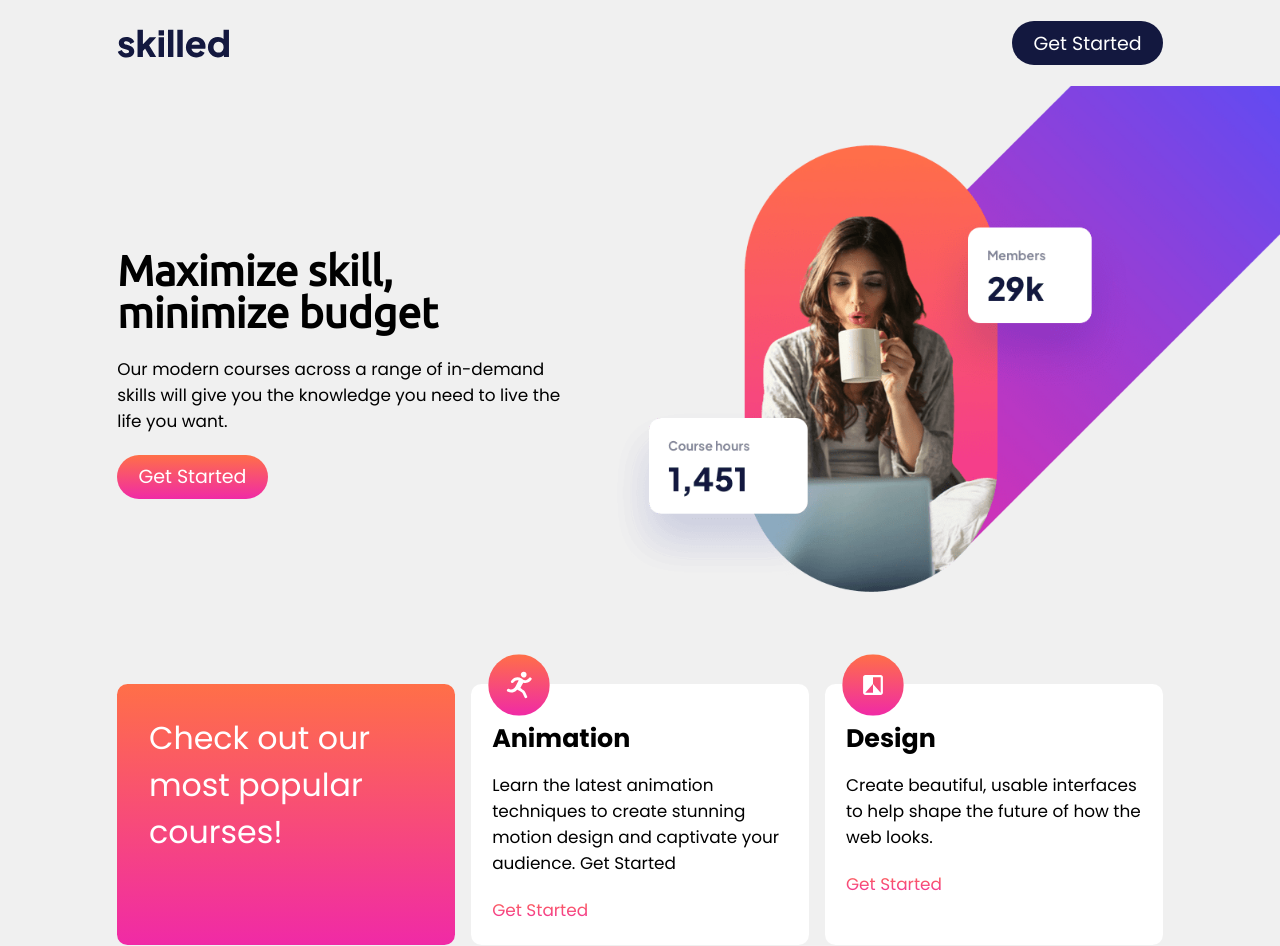
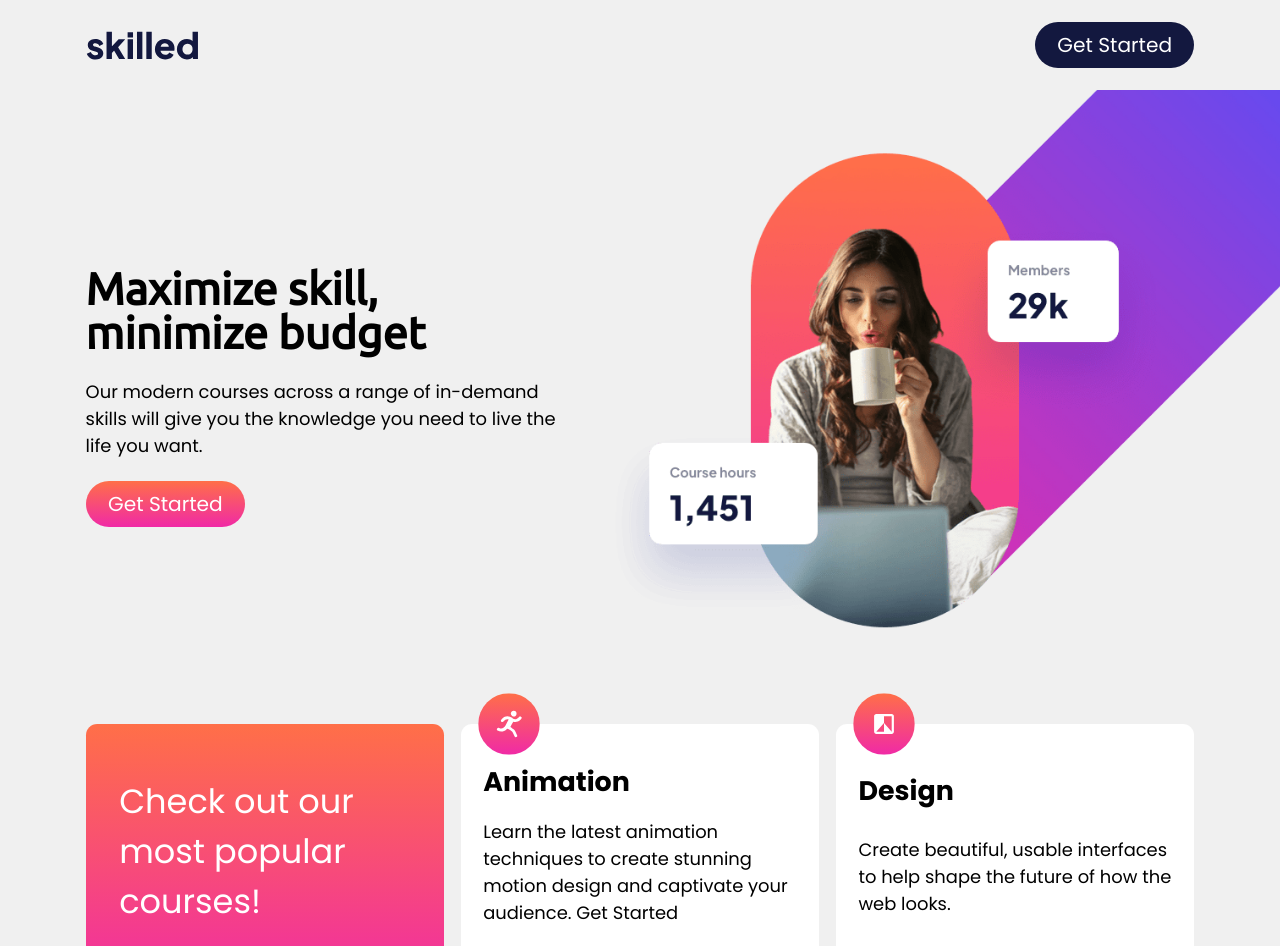
Before and after one commit to mohammadkhakshoor/Maximize-skill--minimize-budget, a plain HTML site: page index.html in a window 1280 px wide. Shown: the top 946 px of the page. Drawn offline with Linux system fonts and the light colour scheme.

Commit message:
align course-links to the same lane

```diff
--- a/mediaQueries.css
+++ b/mediaQueries.css
@@ -68,7 +68,7 @@
 
 @media (min-width: 989px) {
    html {
-      font-size: 66%;
+      font-size: 70%;
    }
    .img-header--tablet {
       display: none;
@@ -103,4 +103,10 @@
       grid-template-columns: repeat(3, 1fr);
       column-gap: 1.5rem;
    }
+   .course {
+      display: grid;
+      grid-template-columns: 1fr;
+      grid-template-rows: auto auto auto;
+      align-items: end;
+   }
 }
--- a/style.css
+++ b/style.css
@@ -39,6 +39,9 @@ h3 {
 img {
    max-width: 100%;
    height: auto;
+   display: block;
+}
+a {
    display: block;
 }
 
```
Also changed, not shown: 1 other file.
